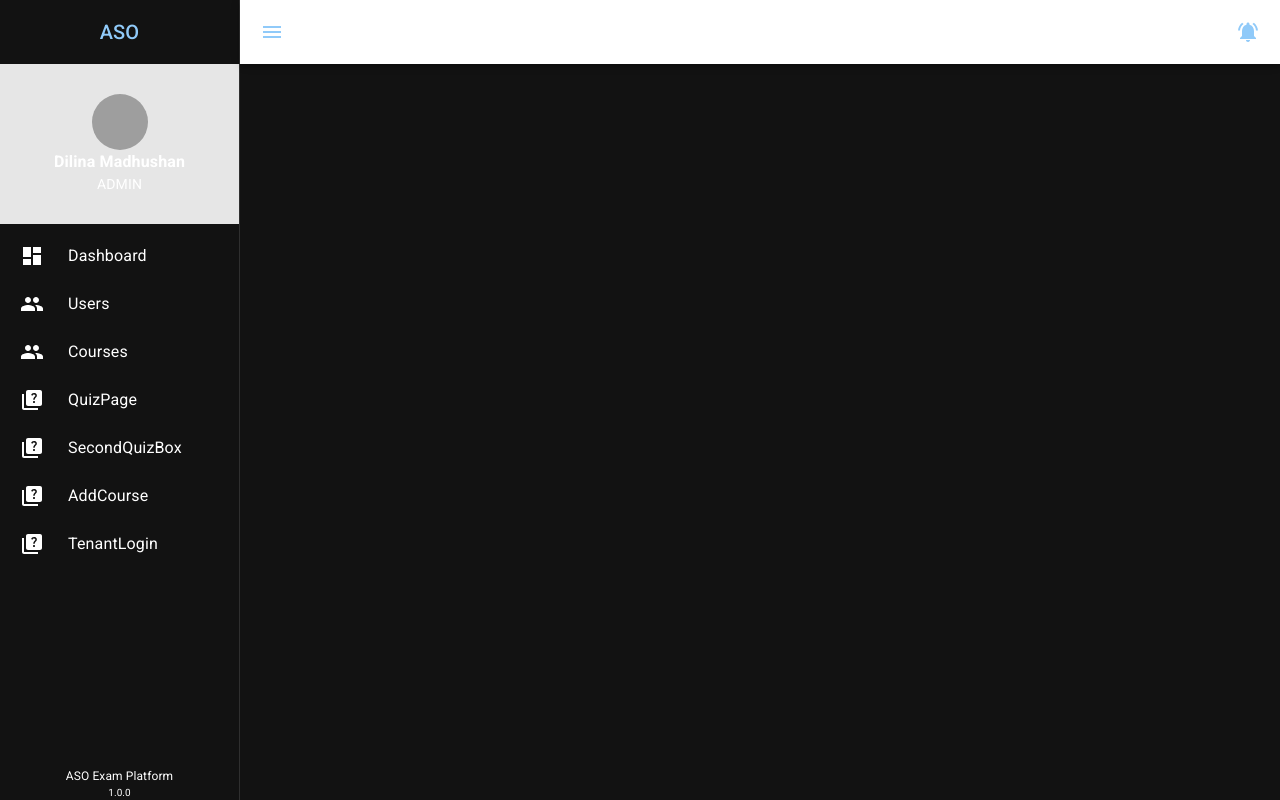
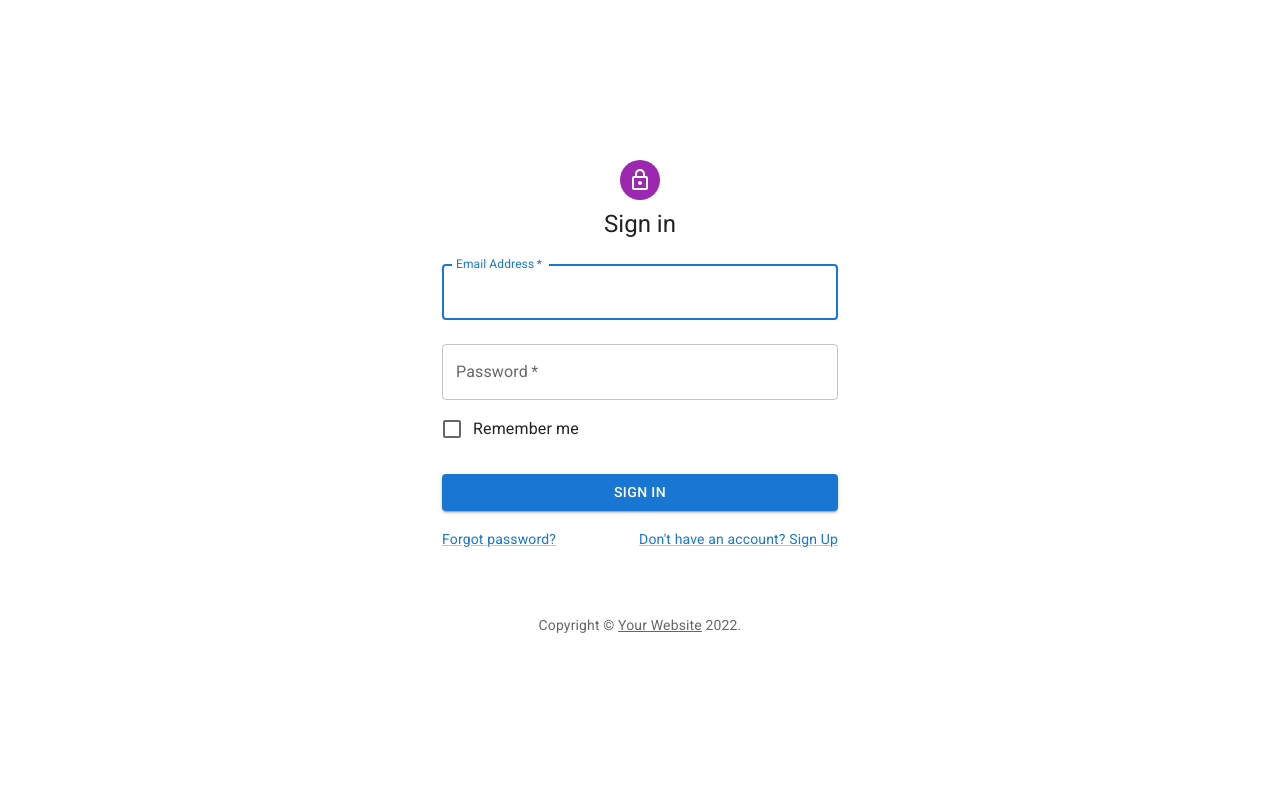
Before and after one commit to dilinam/aso-frontend, a React (Create React App) app: page /login in a window 1280 px wide. Built offline with nearby package versions, Linux system fonts and the light colour scheme; grey boxes are pictures that could not be loaded.

Commit message:
login page initial, layout hide route option

```diff
--- a/src/App.js
+++ b/src/App.js
@@ -8,17 +8,15 @@
     return (
         <ThemeProvider theme={getTheme("dark")}>
             <BrowserRouter>
-                <Layout>
                 <Routes>
                     {ROUTES.map((route, i) => (
                         <Route
                             path={route.path}
-                                element={route.element}
+                            element={<Layout isLayoutHide={route.hideLayout}>{route.element}</Layout>}
                             key={"route" + route.id}
                         />
                     ))}
                 </Routes>
-                </Layout>
             </BrowserRouter>
         </ThemeProvider>
     )
--- a/src/components/Layout/index.js
+++ b/src/components/Layout/index.js
@@ -1,25 +1,25 @@
-import * as React from "react";
-import { styled } from "@mui/material/styles";
-import Box from "@mui/material/Box";
-import MuiDrawer from "@mui/material/Drawer";
-import MuiAppBar from "@mui/material/AppBar";
-import Toolbar from "@mui/material/Toolbar";
-import List from "@mui/material/List";
-import CssBaseline from "@mui/material/CssBaseline";
-import Typography from "@mui/material/Typography";
-import IconButton from "@mui/material/IconButton";
-import MenuIcon from "@mui/icons-material/Menu";
-import ListItemButton from "@mui/material/ListItemButton";
-import ListItemIcon from "@mui/material/ListItemIcon";
-import ListItemText from "@mui/material/ListItemText";
-import Avatar from "@mui/material/Avatar";
-import { makeStyles } from "@mui/styles";
-import NotificationDrawer from "../NotificationDrawer";
-import ROUTES from "../../routes/config";
-import { NavLink } from "react-router-dom";
-import { APP_NAME, APP_VERSION } from "../../utils/constants";
+import * as React from "react"
+import { styled } from "@mui/material/styles"
+import Box from "@mui/material/Box"
+import MuiDrawer from "@mui/material/Drawer"
+import MuiAppBar from "@mui/material/AppBar"
+import Toolbar from "@mui/material/Toolbar"
+import List from "@mui/material/List"
+import CssBaseline from "@mui/material/CssBaseline"
+import Typography from "@mui/material/Typography"
+import IconButton from "@mui/material/IconButton"
+import MenuIcon from "@mui/icons-material/Menu"
+import ListItemButton from "@mui/material/ListItemButton"
+import ListItemIcon from "@mui/material/ListItemIcon"
+import ListItemText from "@mui/material/ListItemText"
+import Avatar from "@mui/material/Avatar"
+import { makeStyles } from "@mui/styles"
+import NotificationDrawer from "../NotificationDrawer"
+import ROUTES from "../../routes/config"
+import { NavLink } from "react-router-dom"
+import { APP_NAME, APP_VERSION } from "../../utils/constants"
 
-const drawerWidth = 240;
+const drawerWidth = 240
 
 const openedMixin = (theme) => ({
     width: drawerWidth,
@@ -28,7 +28,7 @@
         duration: theme.transitions.duration.enteringScreen,
     }),
     overflowX: "hidden",
-});
+})
 
 const closedMixin = (theme) => ({
     transition: theme.transitions.create("width", {
@@ -40,7 +40,7 @@
     [theme.breakpoints.up("sm")]: {
         width: `calc(${theme.spacing(8)} + 1px)`,
     },
-});
+})
 
 const DrawerHeader = styled("div")(({ theme }) => ({
     display: "flex",
@@ -49,7 +49,7 @@
     padding: theme.spacing(0, 1),
     // necessary for content to be below app bar
     ...theme.mixins.toolbar,
-}));
+}))
 
 const AppBar = styled(MuiAppBar, {
     shouldForwardProp: (prop) => prop !== "open",
@@ -68,7 +68,7 @@
             duration: theme.transitions.duration.enteringScreen,
         }),
     }),
-}));
+}))
 
 const Drawer = styled(MuiDrawer, {
     shouldForwardProp: (prop) => prop !== "open",
@@ -85,7 +85,7 @@
         ...closedMixin(theme),
         "& .MuiDrawer-paper": closedMixin(theme),
     }),
-}));
+}))
 
 const useStyles = makeStyles((theme) => {
     return {
@@ -104,21 +104,23 @@
             alignItems: "center",
             flexDirection: "column",
         },
-  };
-});
+    }
+})
 
 function Layout(props) {
-  const [open, setOpen] = React.useState(true);
+    const [open, setOpen] = React.useState(true)
 
-  const classes = useStyles();
+    const classes = useStyles()
 
     const handleDrawerOpen = () => {
-    setOpen((prev) => !prev);
-  };
+        setOpen((prev) => !prev)
+    }
 
     return (
         <Box sx={{ display: "flex" }}>
             <CssBaseline />
+            {!props.isLayoutHide && (
+                <>
                     <AppBar position="fixed" open={open}>
                         <Toolbar>
                             <IconButton
@@ -139,7 +141,12 @@
                     </AppBar>
                     <Drawer variant="permanent" open={open}>
                         <DrawerHeader>
-          <Typography variant="h6" noWrap component="div" color={"primary"}>
+                            <Typography
+                                variant="h6"
+                                noWrap
+                                component="div"
+                                color={"primary"}
+                            >
                                 ASO
                             </Typography>
                         </DrawerHeader>
@@ -151,7 +158,11 @@
                                         src="https://images.unsplash.com/photo-1535713875002-d1d0cf377fde?ixlib=rb-1.2.1&ixid=MnwxMjA3fDB8MHxwaG90by1wYWdlfHx8fGVufDB8fHx8&auto=format&fit=crop&w=2080&q=80"
                                         sx={{ width: 56, height: 56 }}
                                     />
-              <Typography variant="body1" noWrap style={{ fontWeight: "bold" }}>
+                                    <Typography
+                                        variant="body1"
+                                        noWrap
+                                        style={{ fontWeight: "bold" }}
+                                    >
                                         Dilina Madhushan
                                     </Typography>
                                     <Typography variant="body2" noWrap>
@@ -166,7 +177,9 @@
                                     key={"sidebarmenu" + route.id}
                                     sx={{
                                         minHeight: 48,
-                justifyContent: open ? "initial" : "center",
+                                        justifyContent: open
+                                            ? "initial"
+                                            : "center",
                                         px: 2.5,
                                     }}
                                     component={NavLink}
@@ -191,22 +204,30 @@
                         <footer className={classes.footer}>
                             {open && (
                                 <>
-              <Typography variant="body1" style={{ fontSize: 12 }}>
+                                    <Typography
+                                        variant="body1"
+                                        style={{ fontSize: 12 }}
+                                    >
                                         {APP_NAME}
                                     </Typography>
-              <Typography variant="body1" style={{ fontSize: 10 }}>
+                                    <Typography
+                                        variant="body1"
+                                        style={{ fontSize: 10 }}
+                                    >
                                         {APP_VERSION}
                                     </Typography>
                                 </>
                             )}
                         </footer>
                     </Drawer>
+                </>
+            )}
             <Box component="main" sx={{ flexGrow: 1, p: 3 }}>
                 <DrawerHeader />
                 {props.children}
             </Box>
         </Box>
-  );
+    )
 }
 
-export default Layout;
+export default Layout
--- /dev/null
+++ b/src/pages/Login/index.js
@@ -0,0 +1,110 @@
+import * as React from 'react';
+import Avatar from '@mui/material/Avatar';
+import Button from '@mui/material/Button';
+import CssBaseline from '@mui/material/CssBaseline';
+import TextField from '@mui/material/TextField';
+import FormControlLabel from '@mui/material/FormControlLabel';
+import Checkbox from '@mui/material/Checkbox';
+import Link from '@mui/material/Link';
+import Grid from '@mui/material/Grid';
+import Box from '@mui/material/Box';
+import LockOutlinedIcon from '@mui/icons-material/LockOutlined';
+import Typography from '@mui/material/Typography';
+import Container from '@mui/material/Container';
+import { createTheme, ThemeProvider } from '@mui/material/styles';
+
+function Copyright(props) {
+  return (
+    <Typography variant="body2" color="text.secondary" align="center" {...props}>
+      {'Copyright © '}
+      <Link color="inherit" href="https://mui.com/">
+        Your Website
+      </Link>{' '}
+      {new Date().getFullYear()}
+      {'.'}
+    </Typography>
+  );
+}
+
+const theme = createTheme();
+
+export default function Login() {
+  const handleSubmit = (event) => {
+    event.preventDefault();
+    const data = new FormData(event.currentTarget);
+    console.log({
+      email: data.get('email'),
+      password: data.get('password'),
+    });
+  };
+
+  return (
+    <ThemeProvider theme={theme}>
+      <Container component="main" maxWidth="xs">
+        <CssBaseline />
+        <Box
+          sx={{
+            marginTop: 8,
+            display: 'flex',
+            flexDirection: 'column',
+            alignItems: 'center',
+          }}
+        >
+          <Avatar sx={{ m: 1, bgcolor: 'secondary.main' }}>
+            <LockOutlinedIcon />
+          </Avatar>
+          <Typography component="h1" variant="h5">
+            Sign in
+          </Typography>
+          <Box component="form" onSubmit={handleSubmit} noValidate sx={{ mt: 1 }}>
+            <TextField
+              margin="normal"
+              required
+              fullWidth
+              id="email"
+              label="Email Address"
+              name="email"
+              autoComplete="email"
+              autoFocus
+            />
+            <TextField
+              margin="normal"
+              required
+              fullWidth
+              name="password"
+              label="Password"
+              type="password"
+              id="password"
+              autoComplete="current-password"
+            />
+            <FormControlLabel
+              control={<Checkbox value="remember" color="primary" />}
+              label="Remember me"
+            />
+            <Button
+              type="submit"
+              fullWidth
+              variant="contained"
+              sx={{ mt: 3, mb: 2 }}
+            >
+              Sign In
+            </Button>
+            <Grid container>
+              <Grid item xs>
+                <Link href="#" variant="body2">
+                  Forgot password?
+                </Link>
+              </Grid>
+              <Grid item>
+                <Link href="#" variant="body2">
+                  {"Don't have an account? Sign Up"}
+                </Link>
+              </Grid>
+            </Grid>
+          </Box>
+        </Box>
+        <Copyright sx={{ mt: 8, mb: 4 }} />
+      </Container>
+    </ThemeProvider>
+  );
+}
--- a/src/routes/config.js
+++ b/src/routes/config.js
@@ -8,6 +8,7 @@
 import SecondQuizBox from "../components/SecondQuizBox";
 import AddCourse from "../components/AddCourse";
 import TenantLogin from "../pages/TenantLogin";
+import Login from "../pages/Login";
 
 const ROUTES = [
   {
@@ -61,6 +62,14 @@
     element: <TenantLogin />,
     icon: <QuizIcon />,
   },
+  {
+    id: 8,
+    label: "Login",
+    path: "/login",
+    element: <Login />,
+    icon: <Dashboard />,
+    hideLayout: true
+  }
 ];
 
 export default ROUTES;
--- a/src/utils/constants.js
+++ b/src/utils/constants.js
@@ -1,2 +1,4 @@
 export const APP_NAME='ASO Exam Platform';
 export const APP_VERSION='1.0.0';
+
+export const BASE_URL='http://localhost:8080'
```
Also changed, not shown: src/services/AxiosInstance.js (added, +46 -0 lines). Lines whose indentation alone changed are shown as unchanged.
